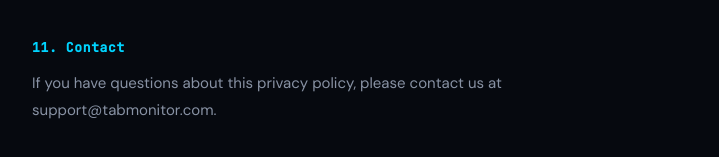
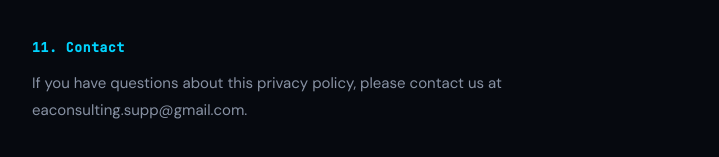
Before and after one commit to Fiskerik/Tabmonitor-web, a Next.js app: page /privacy in a window 1280 px wide. Shown: the part 2673-2830 px from the top of the page, without its empty margins (280-999 px from the left). Built offline with nearby package versions, Linux system fonts and the light colour scheme.

Commit message:
Update page.tsx

```diff
--- a/app/privacy/page.tsx
+++ b/app/privacy/page.tsx
@@ -61,7 +61,7 @@ export default function PrivacyPage() {
           },
           {
             title: '11. Contact',
-            content: `If you have questions about this privacy policy, please contact us at support@tabmonitor.com.`,
+            content: `If you have questions about this privacy policy, please contact us at eaconsulting.supp@gmail.com.`,
           },
         ].map(({ title, content }) => (
           <section key={title} style={{ marginBottom: 40, paddingBottom: 40, borderBottom: '1px solid #1e2836' }}>
```
